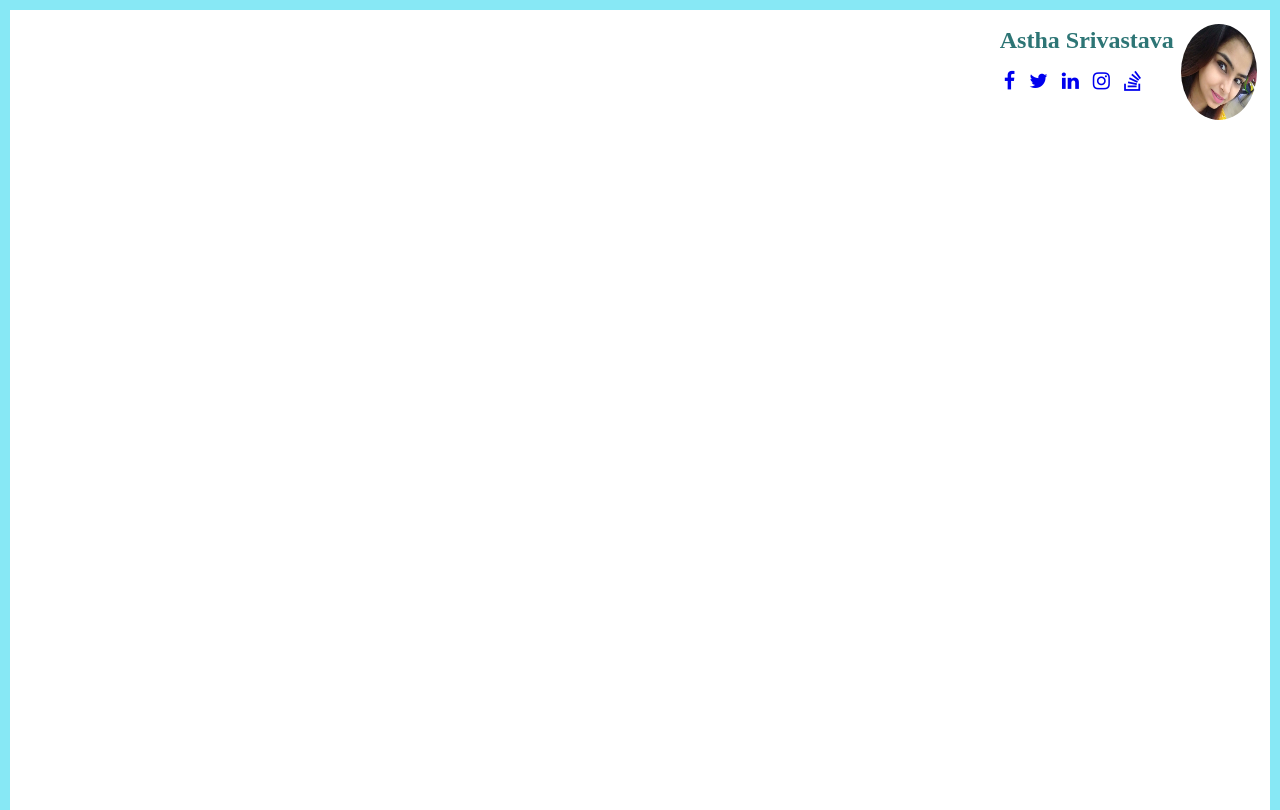
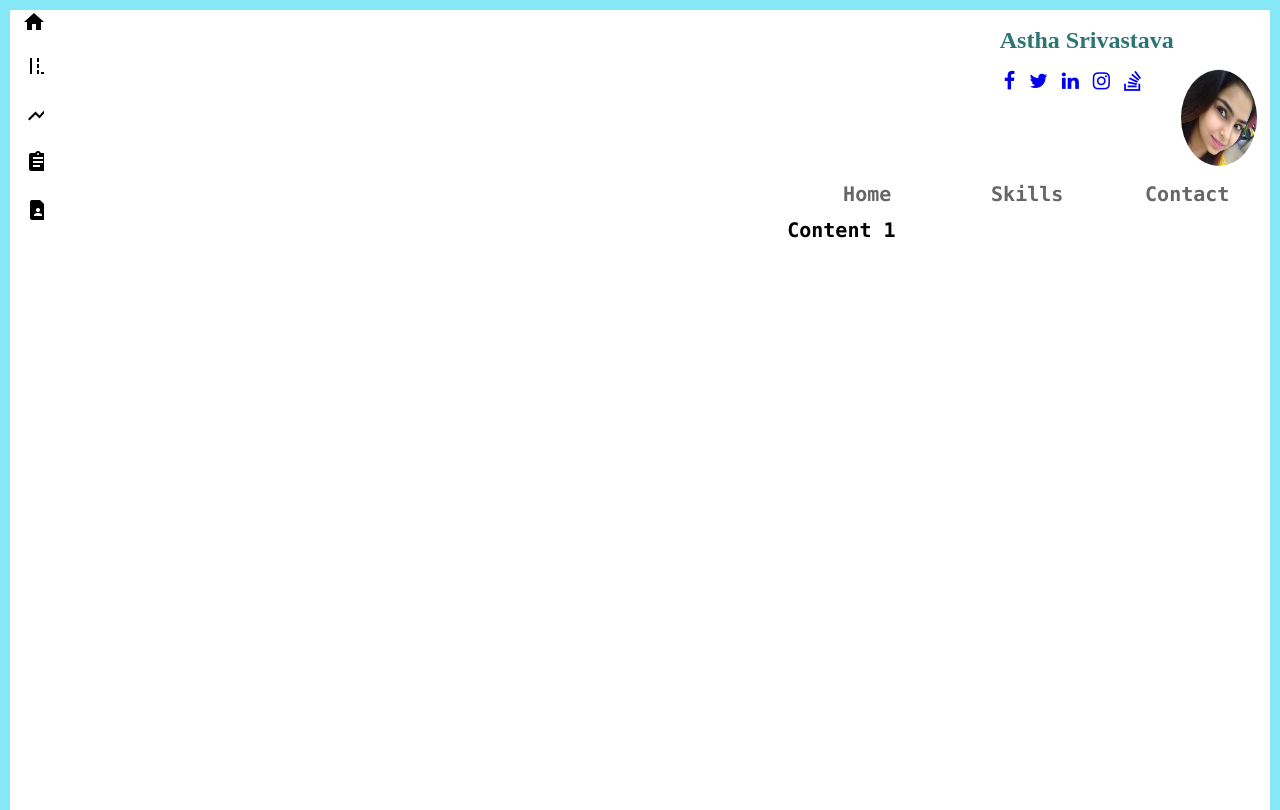
Before and after one commit to AsthaUndefined/portFolioTemplate, an Angular app in the folder portfolio/: page / in a window 1280 px wide. Built offline with nearby package versions, Linux system fonts and the light colour scheme.

Commit message:
added side navigation and menu

```diff
--- a/portfolio/src/app/app.component.html
+++ b/portfolio/src/app/app.component.html
@@ -1 +1,3 @@
 <app-header></app-header>
+<app-menu></app-menu>
+<app-sidenavi></app-sidenavi>
--- /dev/null
+++ b/portfolio/src/app/menu/menu.component.css
@@ -0,0 +1,16 @@
+.menuContainer{
+    padding-right: 1%;
+    right: 0;
+    position: absolute;
+
+}
+.mat-tab{
+    color:black;
+    font-size: 40px;
+}
+.mat-tab-group{
+    color: black;
+    font-family: "Lucida Console", "Courier New", monospace;
+    font-size: 20px;
+    font-weight: 900;
+}
--- /dev/null
+++ b/portfolio/src/app/menu/menu.component.html
@@ -0,0 +1,7 @@
+<div class="menuContainer">
+    <mat-tab-group mat-align-tabs="start">
+        <mat-tab label="Home">Content 1</mat-tab>
+        <mat-tab label="Skills">Content 2</mat-tab>
+        <mat-tab label="Contact">Content 3</mat-tab>
+      </mat-tab-group>
+</div>
--- /dev/null
+++ b/portfolio/src/app/menu/menu.component.ts
@@ -0,0 +1,15 @@
+import { Component, OnInit } from '@angular/core';
+
+@Component({
+  selector: 'app-menu',
+  templateUrl: './menu.component.html',
+  styleUrls: ['./menu.component.css']
+})
+export class MenuComponent implements OnInit {
+
+  constructor() { }
+
+  ngOnInit(): void {
+  }
+
+}
--- /dev/null
+++ b/portfolio/src/app/sidenavi/sidenavi.component.css
@@ -0,0 +1,7 @@
+.sidenav {
+  width: 50px;
+  margin-top: 10px;
+}
+.mat-toolbar{
+  padding: 0 12px;
+}
--- /dev/null
+++ b/portfolio/src/app/sidenavi/sidenavi.component.html
@@ -0,0 +1,24 @@
+<mat-sidenav-container class="sidenav-container">
+  <mat-sidenav #drawer class="sidenav" fixedInViewport
+      [attr.role]="(isHandset$ | async) ? 'dialog' : 'navigation'"
+      [mode]="(isHandset$ | async) ? 'over' : 'side'"
+      [opened]="(isHandset$ | async) === false">
+    <mat-toolbar>
+      <mat-icon aria-hidden="false" aria-label="Example home icon">home</mat-icon>
+    </mat-toolbar>
+    <mat-nav-list>
+      <a mat-list-item href="#">
+        <mat-icon aria-hidden="false" aria-label="Example home icon">add_road</mat-icon>
+      </a>
+      <a mat-list-item href="#">
+        <mat-icon aria-hidden="false" aria-label="Example home icon">show_chart</mat-icon>
+      </a>
+      <a mat-list-item href="#">
+        <mat-icon aria-hidden="false" aria-label="Example home icon">assignment</mat-icon>
+      </a>
+      <a mat-list-item href="#">
+        <mat-icon aria-hidden="false" aria-label="Example home icon">contact_page</mat-icon>
+      </a>
+    </mat-nav-list>
+  </mat-sidenav>
+</mat-sidenav-container>
--- /dev/null
+++ b/portfolio/src/app/sidenavi/sidenavi.component.ts
@@ -0,0 +1,21 @@
+import { Component } from '@angular/core';
+import { BreakpointObserver, Breakpoints } from '@angular/cdk/layout';
+import { Observable } from 'rxjs';
+import { map, shareReplay } from 'rxjs/operators';
+
+@Component({
+  selector: 'app-sidenavi',
+  templateUrl: './sidenavi.component.html',
+  styleUrls: ['./sidenavi.component.css']
+})
+export class SidenaviComponent {
+
+  isHandset$: Observable<boolean> = this.breakpointObserver.observe(Breakpoints.Handset)
+    .pipe(
+      map(result => result.matches),
+      shareReplay()
+    );
+
+  constructor(private breakpointObserver: BreakpointObserver) {}
+
+}
--- a/portfolio/src/index.html
+++ b/portfolio/src/index.html
@@ -7,8 +7,12 @@
   <meta name="viewport" content="width=device-width, initial-scale=1">
   <link rel="icon" type="image/x-icon" href="favicon.ico">
   <link rel="stylesheet" href="https://cdnjs.cloudflare.com/ajax/libs/font-awesome/4.7.0/css/font-awesome.min.css">
+  <script src="https://cdnjs.cloudflare.com/ajax/libs/animejs/2.0.2/anime.min.js"></script>
+  <link rel="preconnect" href="https://fonts.gstatic.com">
+  <link href="https://fonts.googleapis.com/css2?family=Roboto:wght@300;400;500&display=swap" rel="stylesheet">
+  <link href="https://fonts.googleapis.com/icon?family=Material+Icons" rel="stylesheet">
 </head>
-<body>
+<body class="mat-typography">
   <div class="borderDiv">
     <app-root></app-root>
   </div>
--- a/portfolio/src/styles.css
+++ b/portfolio/src/styles.css
@@ -1,5 +1,5 @@
 html,body {
-  height:100%;
+  height:99%;
   margin: 0%;
   background-color: white;
 }
@@ -11,3 +11,5 @@ html,body {
   border-left: 10px solid rgb(135, 232, 245);
   border-right: 10px solid rgb(135, 232, 245);
 }
+html, body { height: 100%; }
+body { margin: 0; font-family: Roboto, "Helvetica Neue", sans-serif; }
```
Also changed, not shown: portfolio/src/app/app.module.ts (+105 -2 lines), 2 other files (tests, documents, lock files or other folders).
